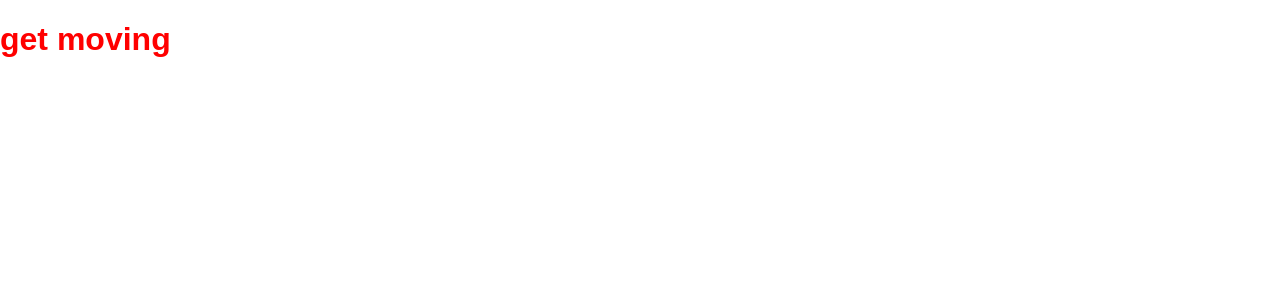
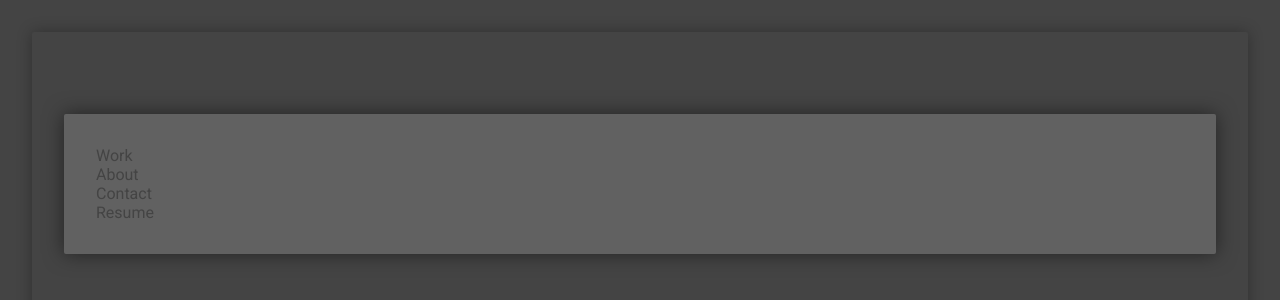
Before and after one commit to zoe-c/zcportfolio, a React (Create React App) app: page / in a window 1280 px wide. Shown: the top 300 px of the page. Built offline with nearby package versions, Linux system fonts and the light colour scheme.

Commit message:
base. keep building

```diff
--- a/public/index.html
+++ b/public/index.html
@@ -6,7 +6,7 @@
     <meta name="theme-color" content="#000000">
 
     <link rel="manifest" href="%PUBLIC_URL%/manifest.json">
-    <link rel="shortcut icon" href="%PUBLIC_URL%/favicon.ico">
+    <!-- <link rel="shortcut icon" href="%PUBLIC_URL%/favicon.ico"> -->
 
     <!--fonts-->
     <!-- main: Roboto -->
--- a/src/components/App.js
+++ b/src/components/App.js
@@ -1,14 +1,19 @@
 import React, { Component } from 'react';
+
 import '../styles/App.css';
 
-class App extends Component {
+// import components
+// import NavBar from './NavBar.js'
+import MainBody from './MainBody.js'
+
+export default class App extends Component {
   render() {
     return (
       <div className="App">
-      <h1>get moving</h1>
+        <div className="background">
+          <MainBody />
+        </div>
       </div>
-    );
+    )
   }
 }
-
-export default App;
--- /dev/null
+++ b/src/components/MainBody.js
@@ -0,0 +1,16 @@
+import React, { Component } from 'react';
+
+import '../styles/MainBody.css';
+
+// import components
+import NavBar from './NavBar.js'
+
+export default class MainBody extends Component {
+  render() {
+    return (
+        <div className="main-body">
+          <NavBar />
+        </div>
+    )
+  }
+}
--- /dev/null
+++ b/src/components/NavBar.js
@@ -0,0 +1,19 @@
+import React, { Component } from 'react';
+
+import '../styles/App.css';
+
+// order links later
+export default class NavBar extends Component {
+  render() {
+    return (
+      <nav className="nav-bar">
+        <ul>
+          <li className="nav-link"><a href="#">Work</a></li>
+          <li className="nav-link"><a href="#">About</a></li>
+          <li className="nav-link"><a href="#">Contact</a></li>
+          <li className="nav-link"><a href="#">Resume</a></li>
+        </ul>
+      </nav>
+    )
+  }
+}
--- a/src/index.js
+++ b/src/index.js
@@ -1,6 +1,6 @@
 import React from 'react';
 import ReactDOM from 'react-dom';
-import './styles/index.css';
+
 import App from './components/App';
 import registerServiceWorker from './registerServiceWorker';
 
--- a/src/styles/App.css
+++ b/src/styles/App.css
@@ -1,3 +1,45 @@
-h1 {
-  color: red;
+
+*, *:before, *:after {
+  box-sizing: border-box;
 }
+
+/*browser reset snippet*/
+* {
+  margin: 0;
+  padding: 0;
+  border: 0;
+  outline: 0;
+  background: transparent;
+  font-family: 'Roboto', sans-serif;
+}
+html,body {
+  background: #444444;
+}
+
+.background {
+  position: absolute;
+  left: 0;
+  right: 0;
+  margin: 2em;
+  border-radius: 2px;
+  height: 100%;
+  /*sand*/
+  /*background: #F5F5F1;*/
+  /*charcoal*/
+  background: #444444;
+  -webkit-box-shadow:0 0 15px rgba(0,0,0,0.3);
+  -moz-box-shadow:0 0 15px rgba(0,0,0,0.3);
+  box-shadow:0 0 15px rgba(0,0,0,0.3);
+  /*background-color: #F2F7F4;*/
+}
+
+
+/*NAV STYLES-- DRAG INTO SEP CSS LATER*/
+.nav-link {
+  list-style-type: none;
+}
+
+a {
+  text-decoration: none;
+  color: #444444;
+}
--- /dev/null
+++ b/src/styles/MainBody.css
@@ -0,0 +1,15 @@
+.main-body {
+  position: absolute;
+  left: 0;
+  right: 0;
+  top: 50px;
+  padding: 2em;
+  margin: 2em;
+  border-radius: 2px;
+  -webkit-box-shadow:0 0 20px rgba(0,0,0,0.5);
+  -moz-box-shadow:0 0 20px rgba(0,0,0,0.5);
+  box-shadow:0 0 20px rgba(0,0,0,0.5);
+  background: #616161;
+  /*background: white;*/
+  /*box-shadow: 0 10px 10px -5px black;*/
+}
--- a/src/styles/index.css
+++ /dev/null
@@ -1,5 +0,0 @@
-body {
-  margin: 0;
-  padding: 0;
-  font-family: sans-serif;
-}
```
Also changed, not shown: 2 other files (tests, documents, lock files or other folders).
